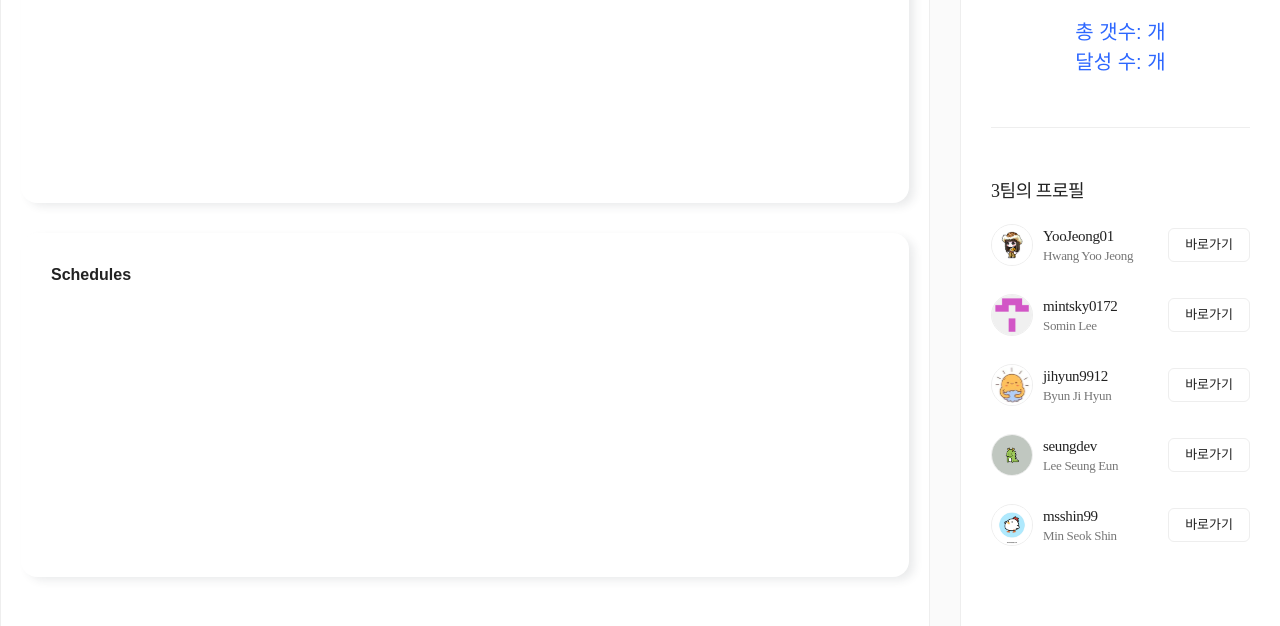
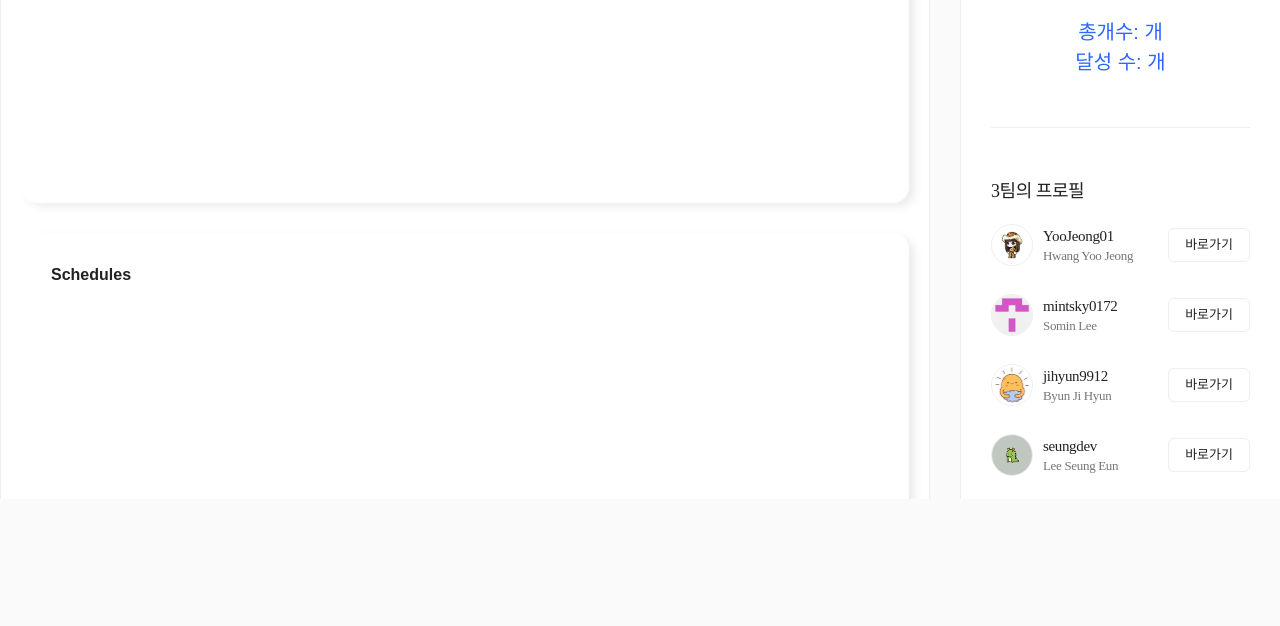
Before and after one commit to Programmers-Gitfilled/to-do-list, a plain HTML site: page index.html in a window 1280 px wide. Shown: the part 301-927 px from the top of the page. After the commit the page ends 800 px from the top, so only its background shows below. Drawn offline with nearby package versions, Linux system fonts and the light colour scheme.

Commit message:
[Style] body, .container 수정 (축소시 컨텐츠 높이 조절)

```diff
--- a/index.html
+++ b/index.html
@@ -109,7 +109,7 @@
             <span class="rate">0%</span>
           </div>
           <div class="statsDetail">
-            <p>총 갯수: <span class="totalCount"></span>개</p>
+            <p>총개수: <span class="totalCount"></span>개</p>
             <p>달성 수: <span class="completedCount"></span>개</p>
           </div>
         </div>
--- a/style.css
+++ b/style.css
@@ -1,4 +1,4 @@
-body {
+html, body {
   background-color: var(--bg-primary);
   color: var(--text-primary);
   height: 100%;
@@ -25,6 +25,7 @@ h4 {
 .container {
   display: flex;
   gap: 60px;
+  height: 100vh;
 }
 
 /* -----------------------------------left side 메뉴 입니다 -------------------------------- */
```
